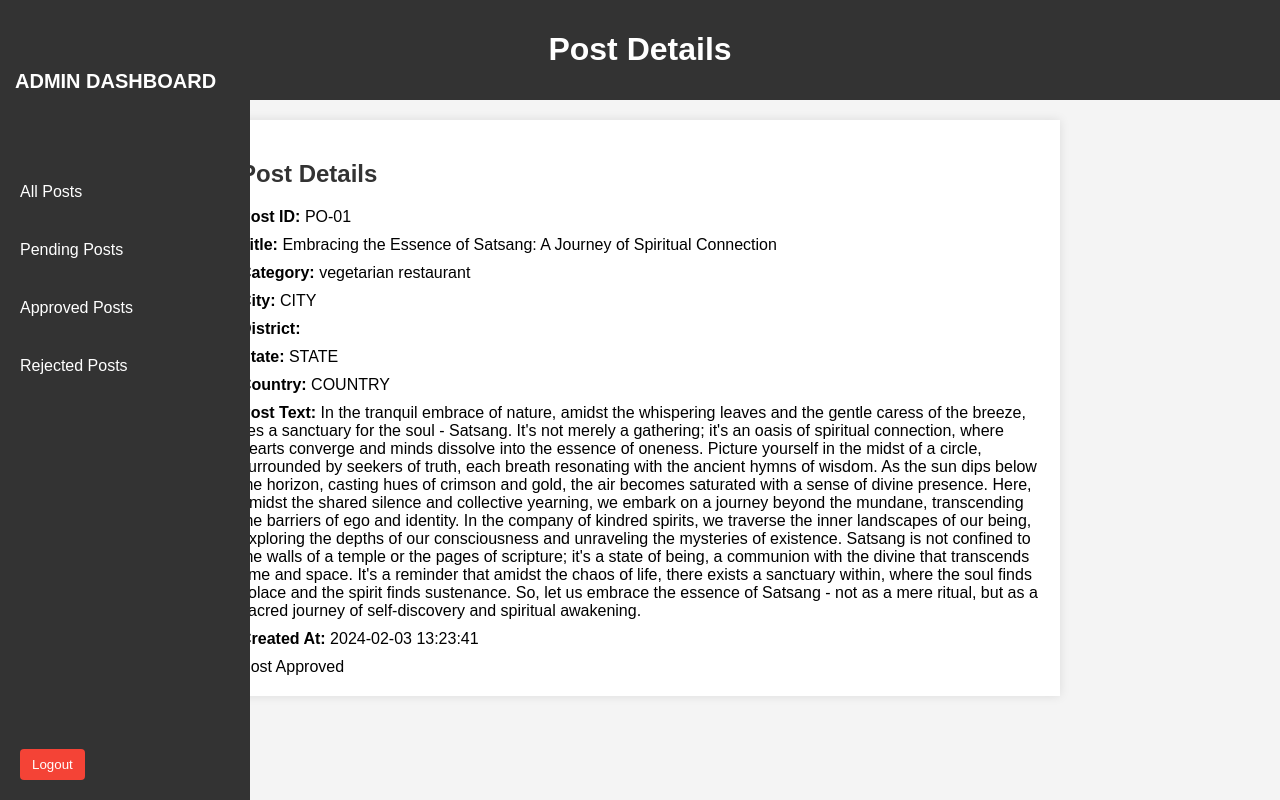
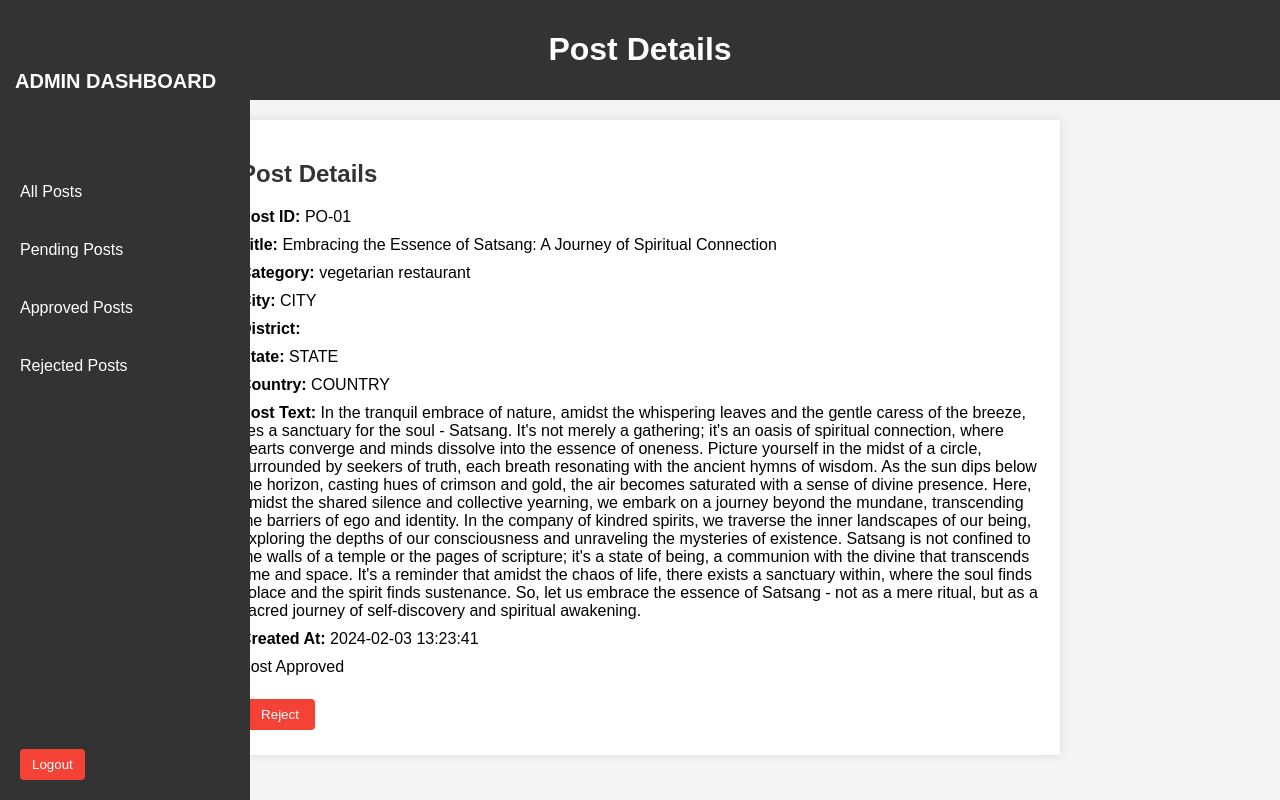
Before and after one commit to Rajveer6000/satsang_admin, a PHP site: page /view_post.php?id=PO-01 in a window 1280 px wide. Run offline with PHP 8.4, Linux system fonts and the light colour scheme; data comes from the database, SQL or seed files in the repository.

Commit message:
view page update

```diff
--- a/Approved_post.php
+++ b/Approved_post.php
@@ -97,7 +97,7 @@ include './navbaradmin.php';
         border: none;
         border-radius: 4px;
         cursor: pointer;
-        margin-top: 5px;
+        margin: 5px;
 
     }
 
@@ -113,7 +113,7 @@ include './navbaradmin.php';
         border: none;
         border-radius: 4px;
         cursor: pointer;
-        margin-top: 5px;
+        margin: 5px;
     }
 
     .rejectbtn:hover {
@@ -135,7 +135,7 @@ include './navbaradmin.php';
         border: none;
         border-radius: 4px;
         cursor: pointer;
-        margin-top: 5px;
+        margin: 5px;
     }
 
     .acceptbtn:hover {
--- a/Pending_posts.php
+++ b/Pending_posts.php
@@ -137,7 +137,7 @@ include './navbaradmin.php';
         border: none;
         border-radius: 4px;
         cursor: pointer;
-        margin-top: 5px;
+        margin: 5px;
 
     }
 
@@ -153,7 +153,7 @@ include './navbaradmin.php';
         border: none;
         border-radius: 4px;
         cursor: pointer;
-        margin-top: 5px;
+        margin: 5px;
     }
 
     .rejectbtn:hover {
@@ -168,7 +168,7 @@ include './navbaradmin.php';
         border: none;
         border-radius: 4px;
         cursor: pointer;
-        margin-top: 5px;
+        margin: 5px;
     }
 
     .acceptbtn:hover {
--- a/Rejected_post.php
+++ b/Rejected_post.php
@@ -95,7 +95,7 @@ include './navbaradmin.php';
         border: none;
         border-radius: 4px;
         cursor: pointer;
-        margin-top: 5px;
+        margin: 5px;
 
     }
 
@@ -118,7 +118,7 @@ include './navbaradmin.php';
         border: none;
         border-radius: 4px;
         cursor: pointer;
-        margin-top: 5px;
+        margin: 5px;
     }
 
     .rejectbtn:hover {
@@ -133,7 +133,7 @@ include './navbaradmin.php';
         border: none;
         border-radius: 4px;
         cursor: pointer;
-        margin-top: 5px;
+        margin: 5px;
     }
 
     .acceptbtn:hover {
--- a/view_post.php
+++ b/view_post.php
@@ -9,12 +9,31 @@ $sql = "SELECT * FROM posts WHERE post_id = ?";
 $stmt = mysqli_prepare($conn, $sql);
 mysqli_stmt_bind_param($stmt, "s", $postId);
 mysqli_stmt_execute($stmt);
-
-
 $result = mysqli_stmt_get_result($stmt);
 $postDetails = mysqli_fetch_assoc($result);
 mysqli_stmt_close($stmt);
 
+function updateModeratedStatus($postId, $status)
+{
+    global $conn;
+    $sql = "UPDATE posts SET moderated = ? WHERE post_id = ?";
+    $stmt = $conn->prepare($sql);
+    $stmt->bind_param("is", $status, $postId);
+    $stmt->execute();
+    $stmt->close();
+}
+if (isset($_POST['reject_button'])) {
+    $postId = $_POST['post_id'];
+    updateModeratedStatus($postId, 2);
+    header("Location: Rejected_post.php");
+    exit();
+}
+if (isset($_POST['approve_button'])) {
+    $postId = $_POST['post_id'];
+    updateModeratedStatus($postId, 1);
+    header("Location: Approved_post.php");
+    exit();
+}
 
 $statuses = array(
     0 => 'Post Pending',
@@ -25,6 +44,7 @@ $statuses = array(
 
 <!DOCTYPE html>
 <html lang="en">
+
 <head>
     <meta charset="UTF-8">
     <meta name="viewport" content="width=device-width, initial-scale=1.0">
@@ -63,8 +83,39 @@ $statuses = array(
         strong {
             font-weight: bold;
         }
+
+        .rejectbtn {
+            background-color: #f44336;
+            width: 70px;
+            color: white;
+            padding: 8px 12px;
+            border: none;
+            border-radius: 4px;
+            cursor: pointer;
+            margin: 5px;
+        }
+
+        .rejectbtn:hover {
+            background-color: #d32f2f;
+        }
+
+        .acceptbtn {
+            background-color: #4CAF50;
+            width: 70px;
+            color: white;
+            padding: 8px 12px;
+            border: none;
+            border-radius: 4px;
+            cursor: pointer;
+            margin: 5px;
+        }
+
+        .acceptbtn:hover {
+            background-color: #45a049;
+        }
     </style>
 </head>
+
 <body>
 
     <header>
@@ -73,7 +124,6 @@ $statuses = array(
 
     <div class="container">
         <?php
-    // Display post details
         if ($postDetails) {
             echo "<h2>Post Details</h2>";
             echo "<p><strong>Post ID:</strong> " . $postDetails['post_id'] . "</p>";
@@ -87,14 +137,20 @@ $statuses = array(
             echo "<p><strong>Created At:</strong> " . $postDetails['created_at'] . "</p>";
             $status = $statuses[$postDetails['moderated']];
             $statusClass = 'status-' . strtolower($status);
-        echo "<td class='$statusClass' data-status='" . strtolower($status) . "'>" . $status . "</td>";
+            echo "<td class='$statusClass' data-status='" . strtolower($status) . "'>" . $status . "</td><br><br>";
+            if ($postDetails['moderated'] == 2) {
+                echo "<form method='post' style='display:inline;'><input type='hidden' name='post_id' value='" . $postDetails['post_id'] . "'><button type='submit' name='approve_button' class='acceptbtn'>Approve</button></form>";
+            } elseif ($postDetails['moderated'] == 1) {
+                echo "<form method='post' style='display:inline;'><input type='hidden' name='post_id' value='" . $postDetails['post_id'] . "'><button type='submit' name='reject_button' class='rejectbtn'>Reject</button></form>";
+            } else {
+                echo "<form method='post' style='display:inline;'><input type='hidden' name='post_id' value='" . $postDetails['post_id'] . "'><button type='submit' name='reject_button' class='rejectbtn'>Reject</button></form>";
+                echo "<form method='post' style='display:inline;'><input type='hidden' name='post_id' value='" . $postDetails['post_id'] . "'><button type='submit' name='approve_button' class='acceptbtn'>Approve</button></form>";
+            }
         } else {
             echo "<p>Post not found.</p>";
         }
         ?>
     </div>
+</body>
 
-<!-- Include your footer here if needed -->
-
-</body>
 </html>
```
Lines whose indentation alone changed are shown as unchanged.
